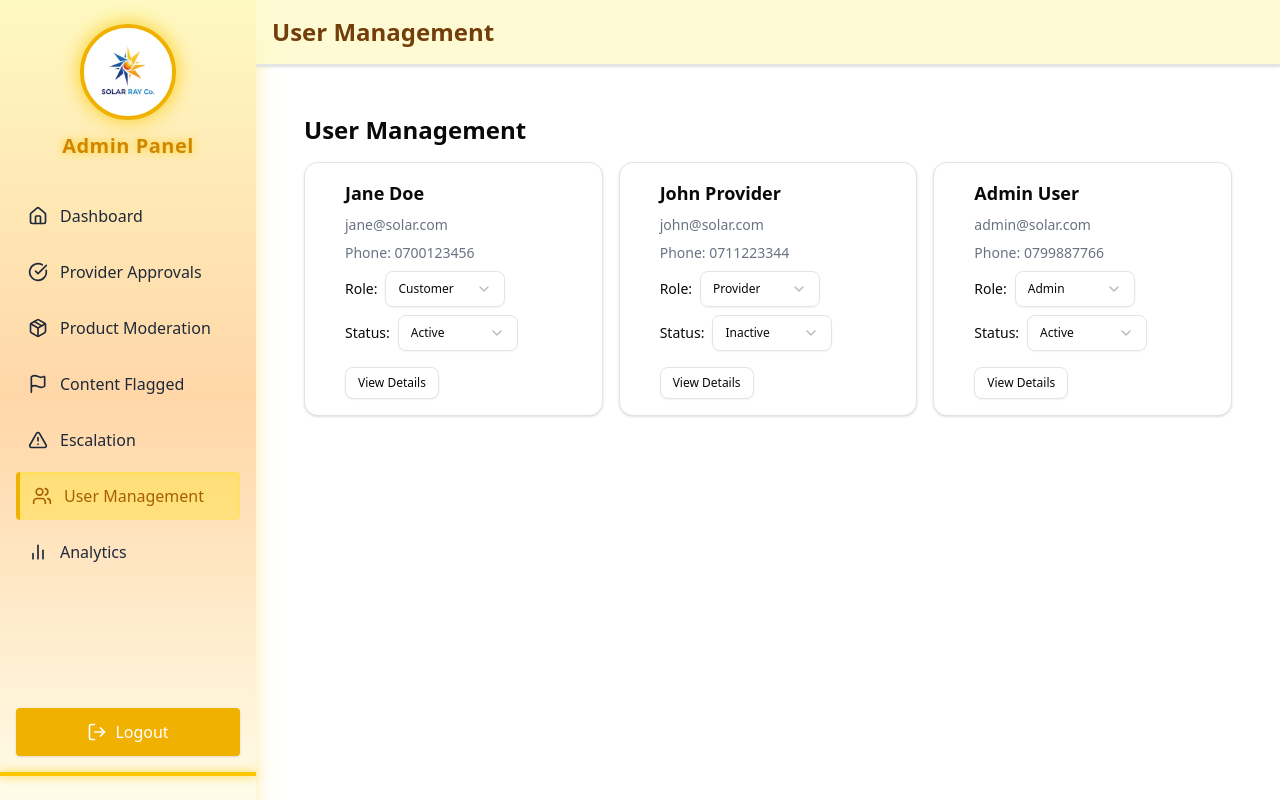
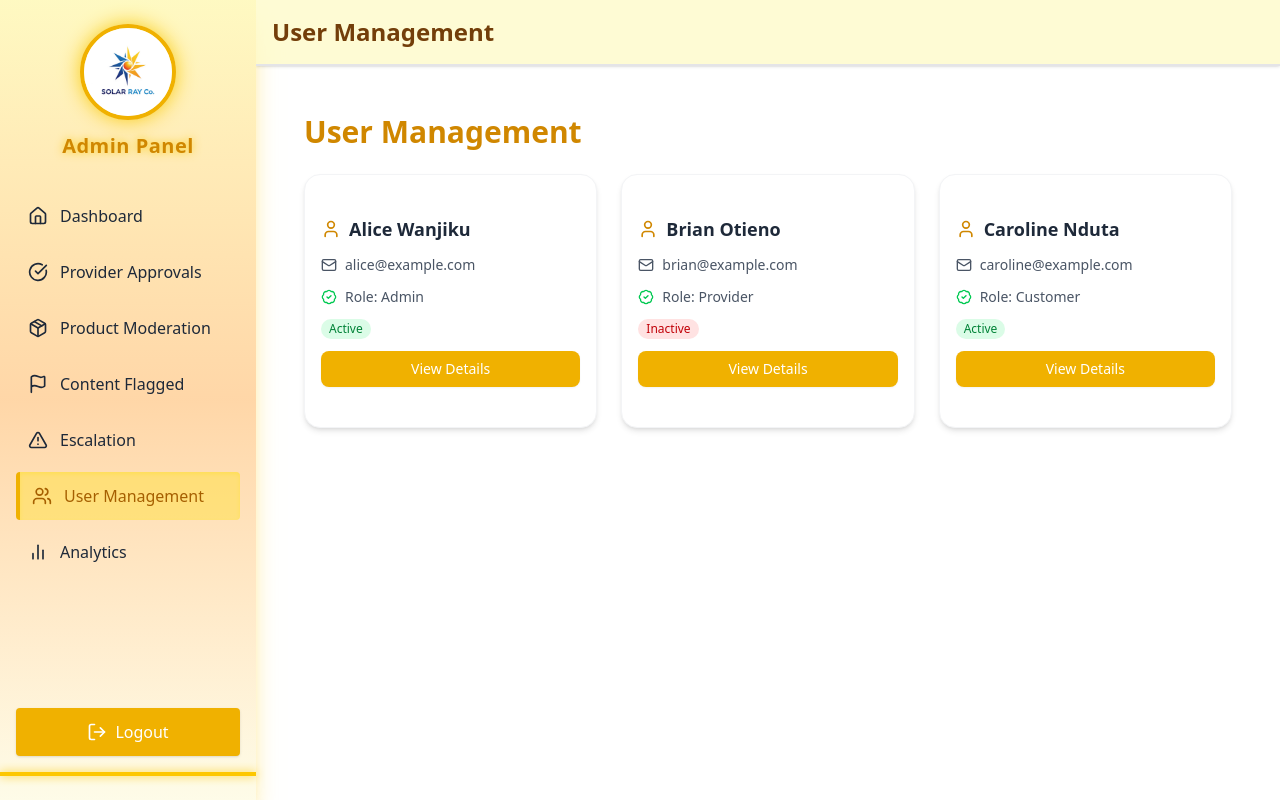
Before and after one commit to Michael-Munga/Ray-Solar-Solutions-Frontend, a React (Vite) app: page /users in a window 1280 px wide. Built offline with nearby package versions, Linux system fonts and the light colour scheme.

Commit message:
feat: enhance UserManagement UI with styled user cards and detailed modal

```diff
--- a/src/pages/admin/UserManagement.jsx
+++ b/src/pages/admin/UserManagement.jsx
@@ -1,112 +1,129 @@
+// src/pages/UserManagement.jsx
 import React, { useState } from 'react';
 import { Card, CardContent } from '@/components/ui/card';
-import { Dialog, DialogContent, DialogHeader, DialogTitle, DialogTrigger } from '@/components/ui/dialog';
 import { Button } from '@/components/ui/button';
-import { Select, SelectTrigger, SelectValue, SelectContent, SelectItem } from '@/components/ui/select';
-import { Badge } from '@/components/ui/badge';
+import { Dialog, DialogContent, DialogHeader, DialogTitle } from '@/components/ui/dialog';
+import { User, Mail, Phone, BadgeCheck, MapPin, IdCard } from 'lucide-react';
 
 const dummyUsers = [
   {
     id: 1,
-    name: 'Jane Doe',
-    email: 'jane@solar.com',
-    role: 'customer',
-    status: 'active',
-    phone: '0700123456',
+    name: 'Alice Wanjiku',
+    email: 'alice@example.com',
+    phone: '+254700000001',
+    nationalId: '12345678',
+    address: 'Nairobi, Kenya',
+    role: 'Admin',
+    status: 'Active',
   },
   {
     id: 2,
-    name: 'John Provider',
-    email: 'john@solar.com',
-    role: 'provider',
-    status: 'inactive',
-    phone: '0711223344',
+    name: 'Brian Otieno',
+    email: 'brian@example.com',
+    phone: '+254700000002',
+    nationalId: '23456789',
+    address: 'Mombasa, Kenya',
+    role: 'Provider',
+    status: 'Inactive',
   },
   {
     id: 3,
-    name: 'Admin User',
-    email: 'admin@solar.com',
-    role: 'admin',
-    status: 'active',
-    phone: '0799887766',
+    name: 'Caroline Nduta',
+    email: 'caroline@example.com',
+    phone: '+254700000003',
+    nationalId: '34567890',
+    address: 'Kisumu, Kenya',
+    role: 'Customer',
+    status: 'Active',
   },
 ];
 
-const statusColor = {
-  active: 'bg-green-100 text-green-800',
-  inactive: 'bg-red-100 text-red-800',
-};
+export default function UserManagement() {
+  const [selectedUser, setSelectedUser] = useState(null);
 
-export default function UserManagement() {
-  const [users, setUsers] = useState(dummyUsers);
-
-  const handleRoleChange = (id, newRole) => {
-    setUsers(users.map(user => user.id === id ? { ...user, role: newRole } : user));
-  };
-
-  const handleStatusChange = (id, newStatus) => {
-    setUsers(users.map(user => user.id === id ? { ...user, status: newStatus } : user));
-  };
+  const openUserModal = (user) => setSelectedUser(user);
+  const closeModal = () => setSelectedUser(null);
 
   return (
-    <div className="p-6 space-y-4">
-      <h1 className="text-2xl font-bold mb-4">User Management</h1>
-
-      <div className="grid grid-cols-1 md:grid-cols-2 lg:grid-cols-3 gap-4">
-        {users.map(user => (
-          <Card key={user.id} className="p-4 shadow-sm border rounded-xl">
-            <CardContent className="space-y-2">
-              <div className="text-lg font-semibold">{user.name}</div>
-              <div className="text-sm text-gray-500">{user.email}</div>
-              <div className="text-sm text-gray-500">Phone: {user.phone}</div>
-
-              <div className="flex items-center gap-2">
-                <span className="text-sm font-medium">Role:</span>
-                <Select value={user.role} onValueChange={(val) => handleRoleChange(user.id, val)}>
-                  <SelectTrigger className="w-[120px] text-xs">
-                    <SelectValue />
-                  </SelectTrigger>
-                  <SelectContent>
-                    <SelectItem value="customer">Customer</SelectItem>
-                    <SelectItem value="provider">Provider</SelectItem>
-                    <SelectItem value="admin">Admin</SelectItem>
-                  </SelectContent>
-                </Select>
+    <div className="p-6">
+      <h2 className="text-3xl font-bold mb-6 text-yellow-600">User Management</h2>
+      <div className="grid grid-cols-1 sm:grid-cols-2 md:grid-cols-3 gap-6">
+        {dummyUsers.map((user) => (
+          <Card
+            key={user.id}
+            className="rounded-2xl shadow-md hover:shadow-xl transition duration-300 border border-gray-100"
+          >
+            <CardContent className="p-4 space-y-3">
+              <div className="flex items-center gap-2 text-lg font-semibold text-gray-800">
+                <User className="w-5 h-5 text-yellow-600" /> {user.name}
               </div>
-
-              <div className="flex items-center gap-2">
-                <span className="text-sm font-medium">Status:</span>
-                <Select value={user.status} onValueChange={(val) => handleStatusChange(user.id, val)}>
-                  <SelectTrigger className="w-[120px] text-xs">
-                    <SelectValue />
-                  </SelectTrigger>
-                  <SelectContent>
-                    <SelectItem value="active">Active</SelectItem>
-                    <SelectItem value="inactive">Inactive</SelectItem>
-                  </SelectContent>
-                </Select>
+              <div className="flex items-center gap-2 text-sm text-gray-600">
+                <Mail className="w-4 h-4" /> {user.email}
               </div>
-
-              <Dialog>
-                <DialogTrigger asChild>
-                  <Button size="sm" variant="outline" className="mt-2 text-xs">View Details</Button>
-                </DialogTrigger>
-                <DialogContent>
-                  <DialogHeader>
-                    <DialogTitle>{user.name}'s Details</DialogTitle>
-                  </DialogHeader>
-                  <div className="space-y-2 text-sm">
-                    <p><strong>Email:</strong> {user.email}</p>
-                    <p><strong>Phone:</strong> {user.phone}</p>
-                    <p><strong>Role:</strong> {user.role}</p>
-                    <p><strong>Status:</strong> <Badge className={statusColor[user.status]}>{user.status}</Badge></p>
-                  </div>
-                </DialogContent>
-              </Dialog>
+              <div className="flex items-center gap-2 text-sm text-gray-600">
+                <BadgeCheck className="w-4 h-4 text-green-500" /> Role: {user.role}
+              </div>
+              <div className="flex items-center gap-2 text-sm text-gray-600">
+                <span
+                  className={`inline-block px-2 py-0.5 rounded-full text-xs font-medium ${
+                    user.status === 'Active'
+                      ? 'bg-green-100 text-green-700'
+                      : 'bg-red-100 text-red-700'
+                  }`}
+                >
+                  {user.status}
+                </span>
+              </div>
+              <Button
+                onClick={() => openUserModal(user)}
+                className="w-full bg-yellow-500 hover:bg-yellow-600 text-white"
+              >
+                View Details
+              </Button>
             </CardContent>
           </Card>
         ))}
       </div>
+
+      <Dialog open={!!selectedUser} onOpenChange={closeModal}>
+        <DialogContent className="max-w-md">
+          <DialogHeader>
+            <DialogTitle className="text-yellow-600">
+              {selectedUser?.name}'s Details
+            </DialogTitle>
+          </DialogHeader>
+          {selectedUser && (
+            <div className="space-y-3 text-sm text-gray-700">
+              <div className="flex items-center gap-2">
+                <Mail className="w-4 h-4 text-gray-500" /> {selectedUser.email}
+              </div>
+              <div className="flex items-center gap-2">
+                <Phone className="w-4 h-4 text-gray-500" /> {selectedUser.phone}
+              </div>
+              <div className="flex items-center gap-2">
+                <IdCard className="w-4 h-4 text-gray-500" /> ID: {selectedUser.nationalId}
+              </div>
+              <div className="flex items-center gap-2">
+                <MapPin className="w-4 h-4 text-gray-500" /> {selectedUser.address}
+              </div>
+              <div className="flex items-center gap-2">
+                <BadgeCheck className="w-4 h-4 text-gray-500" /> Role: {selectedUser.role}
+              </div>
+              <div className="flex items-center gap-2">
+                <span
+                  className={`inline-block px-2 py-0.5 rounded-full text-xs font-medium ${
+                    selectedUser.status === 'Active'
+                      ? 'bg-green-100 text-green-700'
+                      : 'bg-red-100 text-red-700'
+                  }`}
+                >
+                  Status: {selectedUser.status}
+                </span>
+              </div>
+            </div>
+          )}
+        </DialogContent>
+      </Dialog>
     </div>
   );
 }
```
